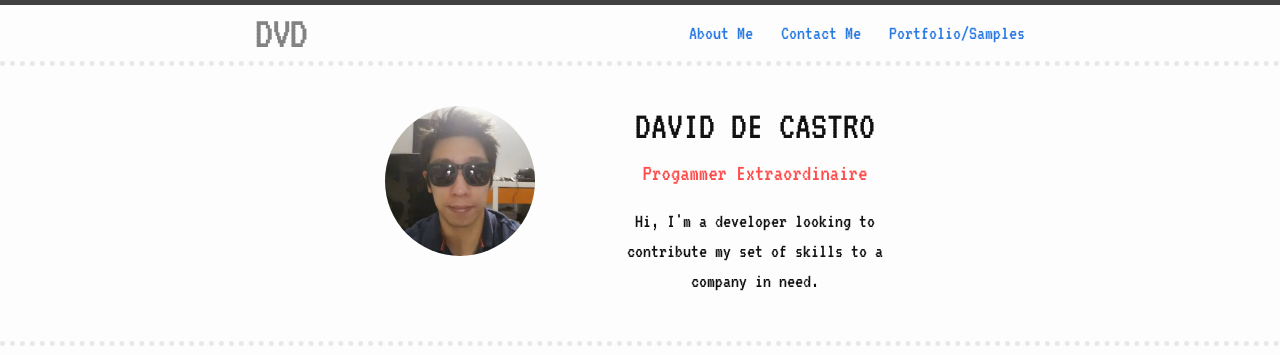
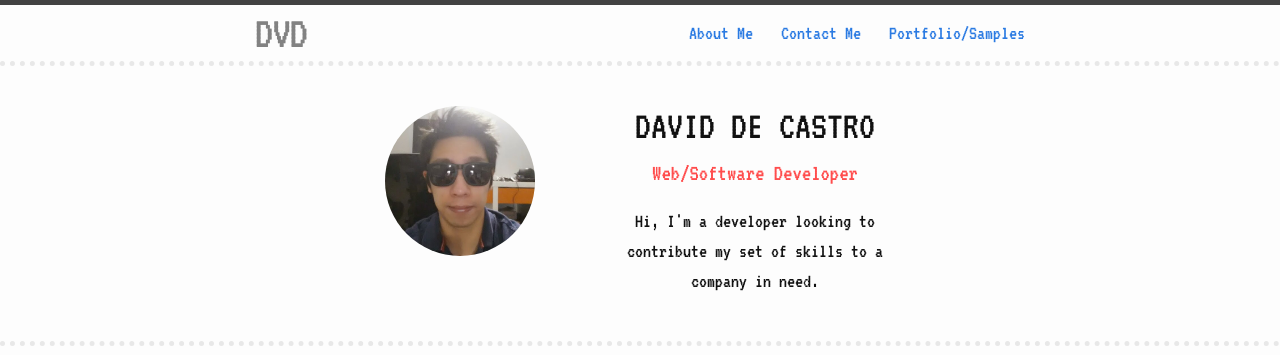
Before and after one commit to daviddc87/dvdecastro, a Jekyll site: the page built from index.html, in a window 1280 px wide. Shown: the top 355 px of the page. Built offline with Jekyll 4.4.1, drawn with Linux system fonts in a browser that asks for light colours.

Commit message:
Updated heading.

```diff
--- a/index.html
+++ b/index.html
@@ -9,7 +9,7 @@ layout: default
 
   <div class="writeup-div">
     <h1>DAVID DE CASTRO</h1>
-    <h3>Progammer Extraordinaire</h3>
+    <h3>Web/Software Developer</h3>
     <p>
       Hi, I'm a developer looking to contribute my set of skills to a company in need.
     </p>
```
